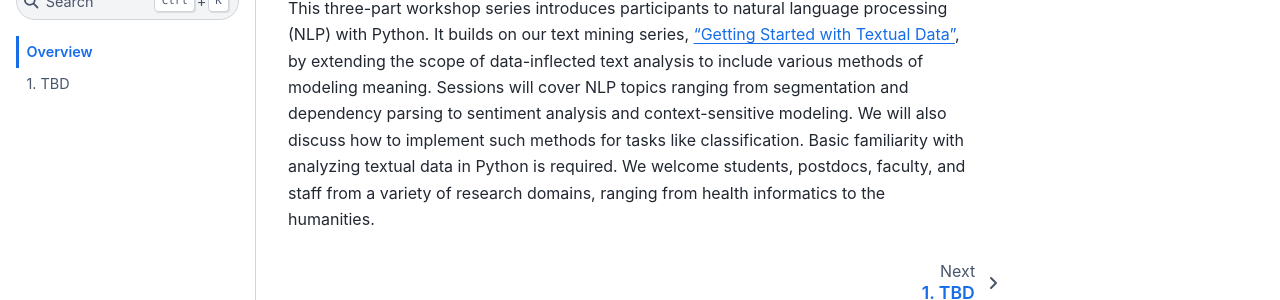
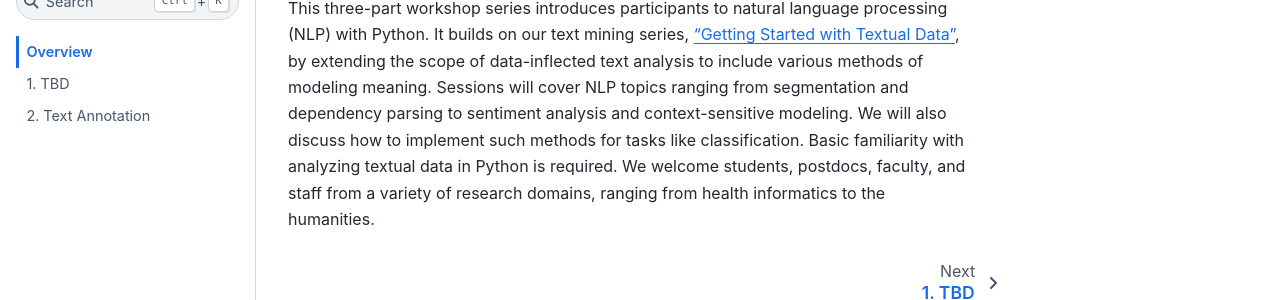
Before and after one commit to ucdavisdatalab/workshop_nlp_with_python, a Jupyter Book: the page built from index.ipynb, in a window 1280 px wide. Shown: the part 140-440 px from the top of the page. Built offline with Jupyter Book 1.0.4 settings and Sphinx 7.4.7 and the Sphinx Book theme 1.1.4, drawn with Linux system fonts in a browser that asks for light colours.

Commit message:
building out day one

```diff
--- a/_toc.yml
+++ b/_toc.yml
@@ -4,3 +4,4 @@ options:
   numbered: true
 chapters:
 - file: 01_logistics.ipynb
+- file: 02_text-annotation-with-spacy.ipynb
```
Also changed, not shown: 02_text-annotation-with-spacy.ipynb (added).
